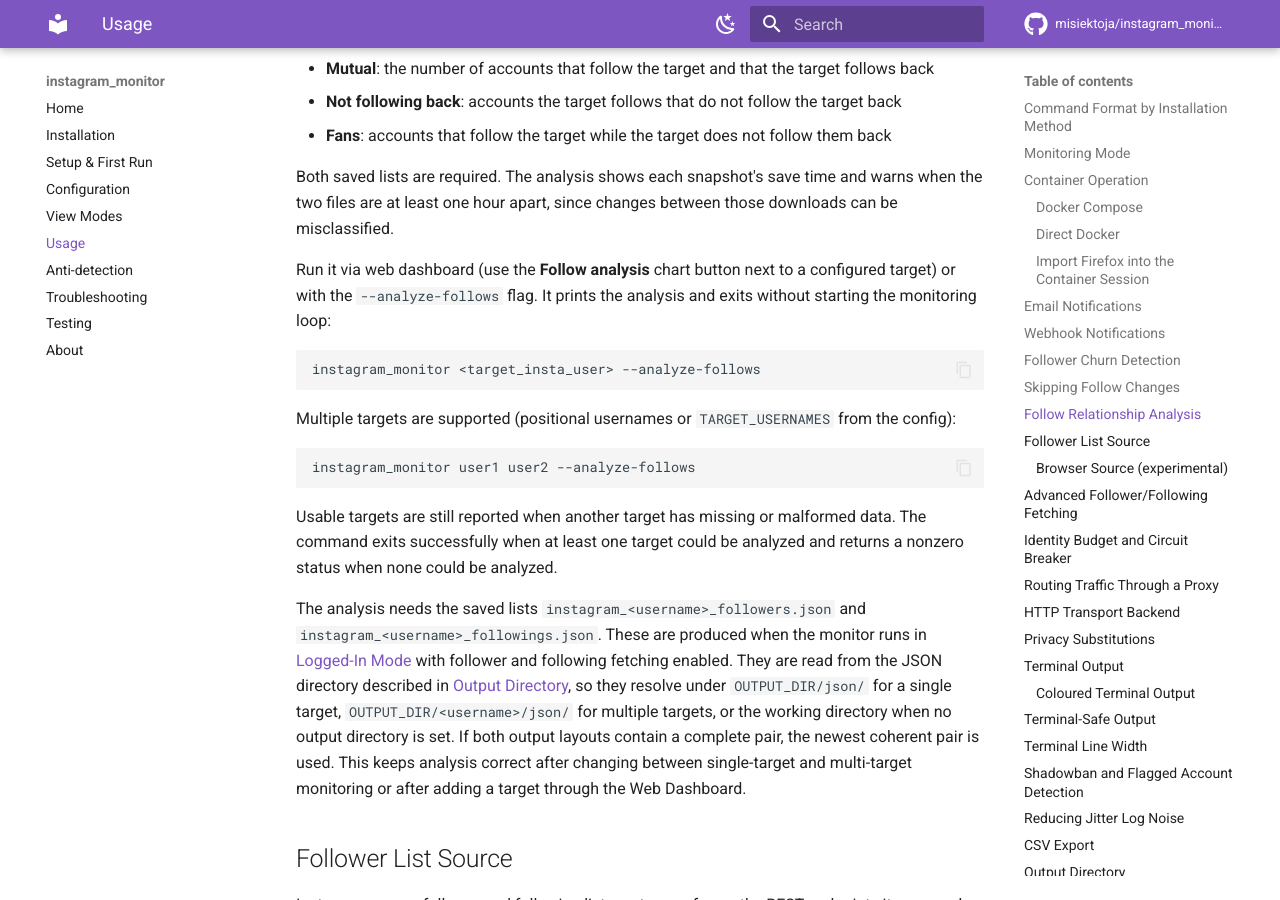
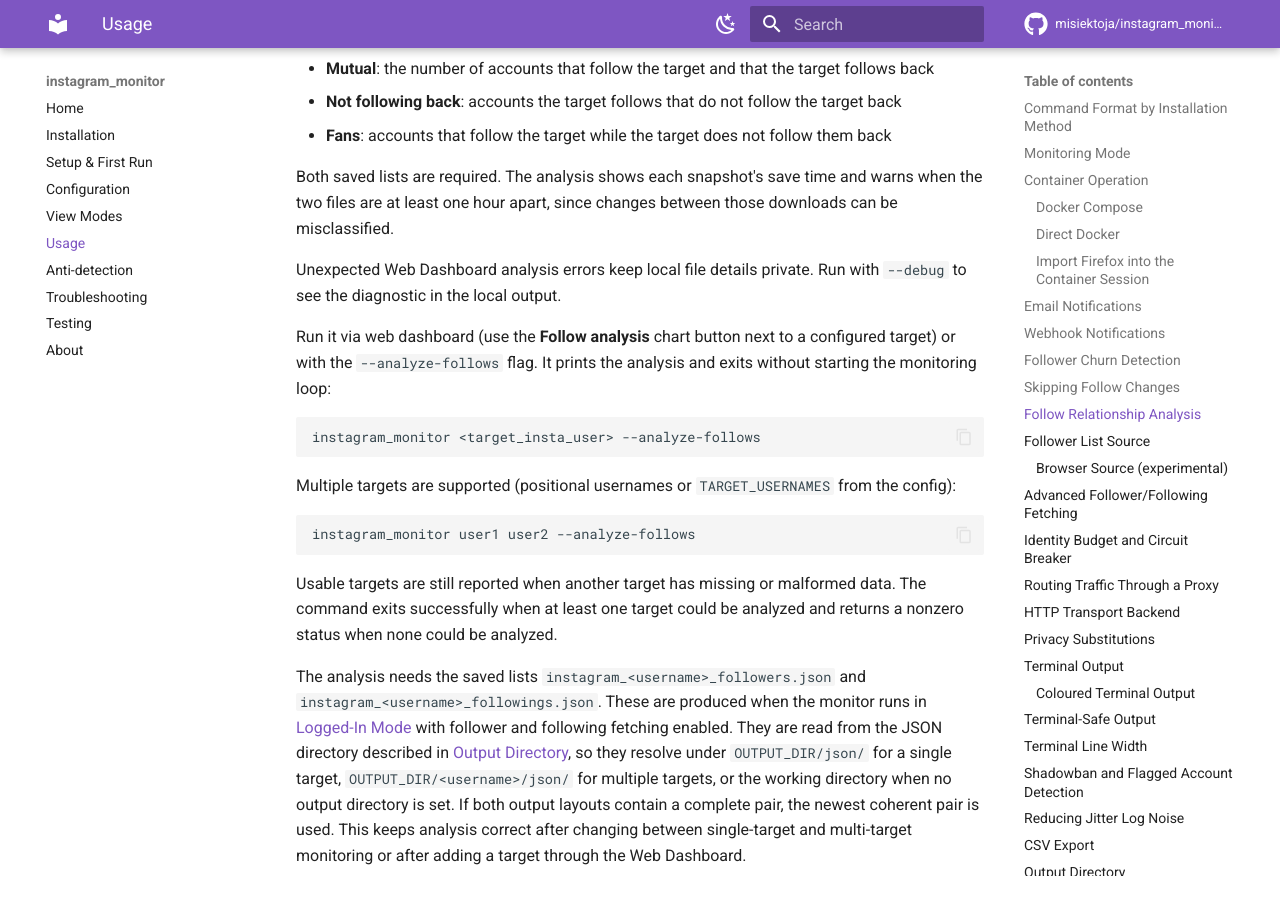
Before and after one commit to misiektoja/instagram_monitor, an MkDocs documentation site: the page built from docs/usage.md, in a window 1280 px wide and 900 px high, scrolled down 11162 px. Built offline with MkDocs 1.6.1 and Material for MkDocs 9.7.7, drawn with Linux system fonts in a browser that asks for light colours; comment, search, counter and statistics services are not loaded.

Commit message:
docs(usage): explain private follow-analysis errors

```diff
--- a/docs/usage.md
+++ b/docs/usage.md
@@ -407,6 +407,8 @@
 - **Fans**: accounts that follow the target while the target does not follow them back
 
 Both saved lists are required. The analysis shows each snapshot's save time and warns when the two files are at least one hour apart, since changes between those downloads can be misclassified.
+
+Unexpected Web Dashboard analysis errors keep local file details private. Run with `--debug` to see the diagnostic in the local output.
 
 Run it via web dashboard (use the **Follow analysis** chart button next to a configured target) or with the `--analyze-follows` flag. It prints the analysis and exits without starting the monitoring loop:
 
```
